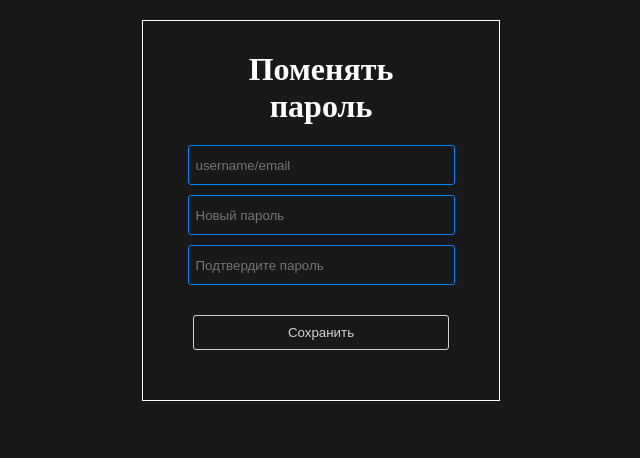
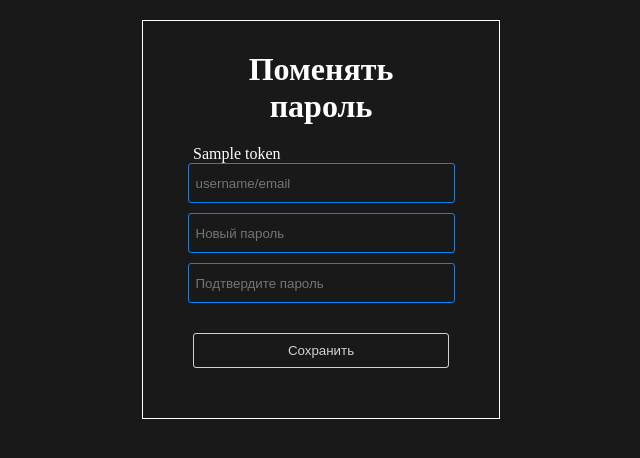
Before and after one commit to bizarre-sorcerer/Yt-Downloader, a Flask app: template templates/change_password.html in a window 1280 px wide. Shown: the part 60-518 px from the top of the page, without its empty margins (319-959 px from the left). Run offline with Flask 3, Linux system fonts and the light colour scheme; the template is opened without the code that fills it: most values are stand-ins (such as "Sample title", 1, 10 or a date in 2020).

Commit message:
Написал функцию для получения всех данных юзеров

```diff
--- a/data_base/db_logic.py
+++ b/data_base/db_logic.py
@@ -77,3 +77,9 @@ def store_token(db, email, token):
 def delete_user_data(db):
     cursor = db.cursor()
     cursor.execute("truncate table user_data")
+
+def get_all_users(db):
+    cursor = db.cursor()
+    cursor.execute("select * from user_data")
+    user_data = cursor.fetchall()
+    return user_data
--- a/server.py
+++ b/server.py
@@ -1,4 +1,5 @@
 from flask import Flask, render_template, request, session, redirect, url_for
+from itsdangerous import URLSafeTimedSerializer, SignatureExpired
 from scripts.extractor import extractVideoData
 from scripts.filter_formats import filterFormats
 from scripts.start_mysql import start_mysql
@@ -12,8 +13,7 @@ app.secret_key = 'eaa2cc52a16507cf194e4f0c'
 
 @app.route('/')
 def main_page():
-  create_table(db)
-  return render_template('index.html')
+    return render_template('index.html')
 
 @app.route('/download', methods=["POST"])
 def download():
@@ -60,8 +60,14 @@ def password_recovery():
         send_email(email, token)
         return redirect(url_for('login'))
 
-@app.route('/change_password', methods={"POST", "GET"})
-def change_password():
+@app.route('/change_password/<token>', methods={"POST", "GET"})
+def change_password(token):
+    s = URLSafeTimedSerializer(app.config['SECRET_KEY'])
+    try:
+        email = s.loads(token, max_age=3600)  # Token is valid for 1 hour
+    except SignatureExpired:
+        return '<h1>Токен потерял валидность!</h1>'
+
     if request.method == 'GET':
         return render_template('change_password.html')
     elif request.method == "POST":
@@ -73,7 +79,7 @@ def change_password():
             user_id = get_user_id(db, column_name='email', value=email)
             change_user_password(db, user_id, new_password)
 
-            return redirect(url_for('login'))
+            return redirect(url_for('main_page'))
         return render_template('change_password.html')
 
 @app.route('/sign-up', methods=['POST', 'GET'])
--- a/templates/change_password.html
+++ b/templates/change_password.html
@@ -36,7 +36,12 @@
     <div class="reg-container">
       <h1 class="reg-header">Поменять пароль</h1>
 
-      <form action="/change_password" method="post" class="reg-form">
+      {{token}}
+
+      <form
+      action="{{ url_for('change_password', token=token) }}"
+      method="post"
+      class="reg-form">
         <input type="email"
           placeholder="username/email"
           name="email"
```
